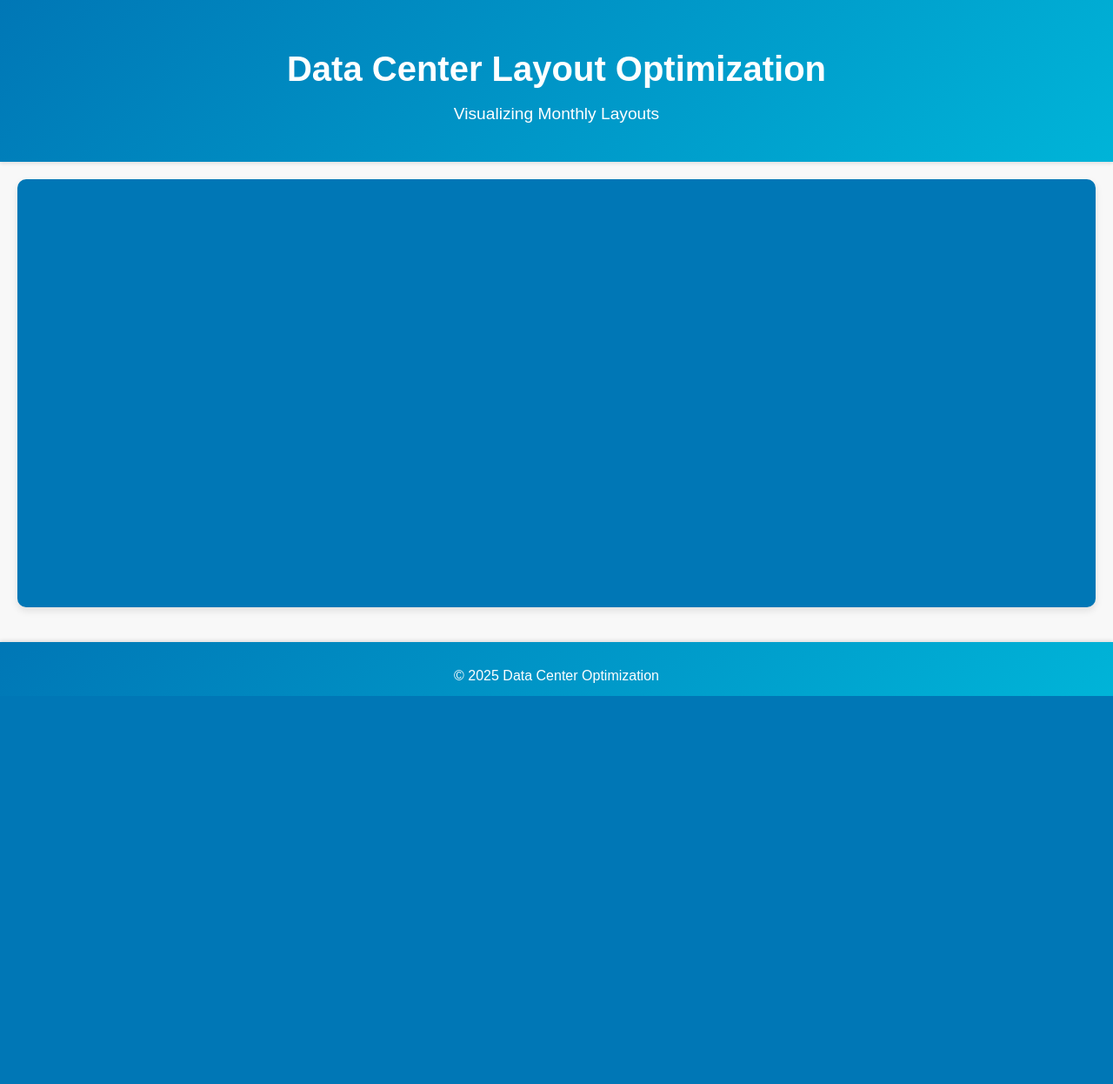
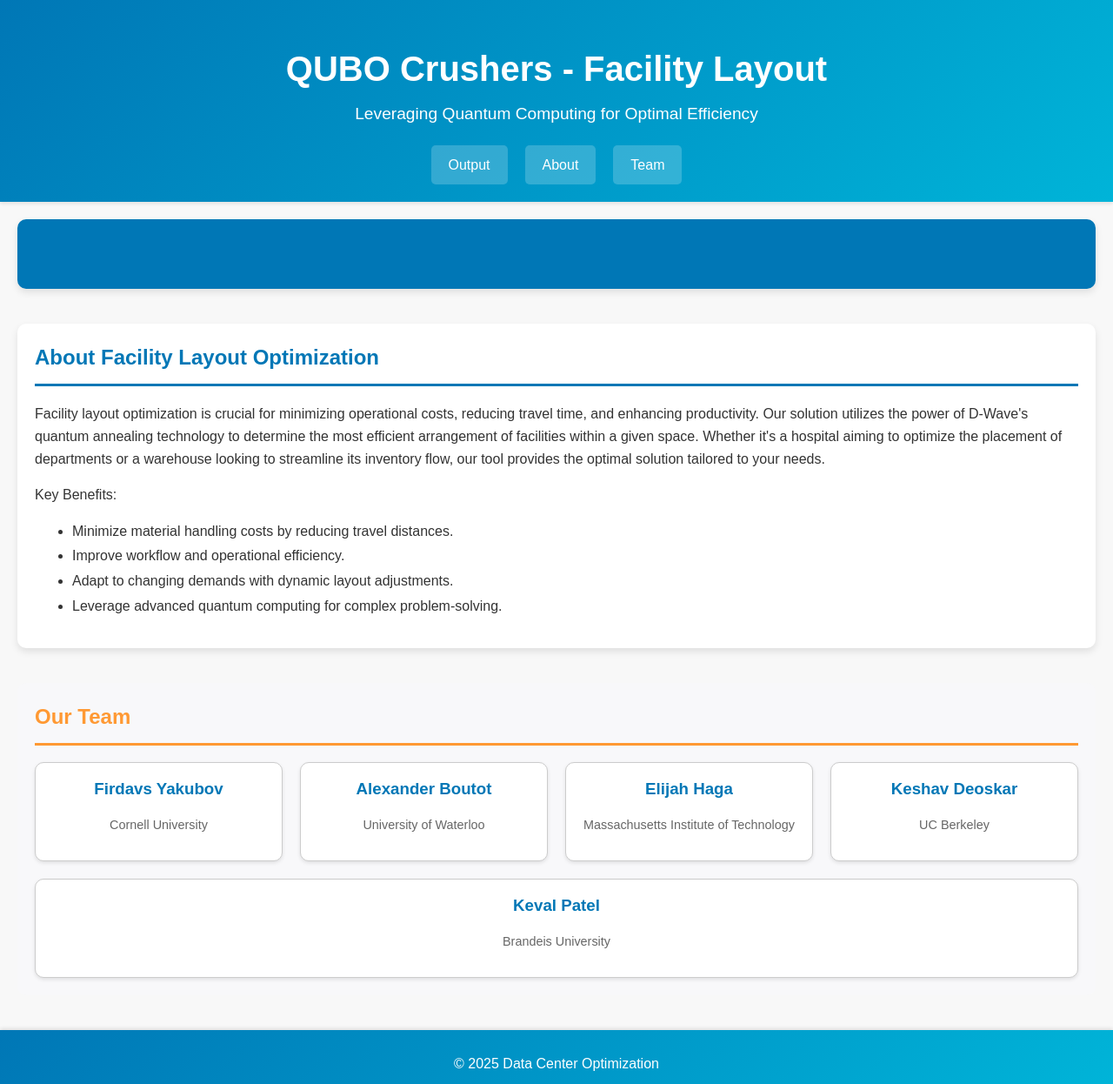
Before and after one commit to kdeoskar/iQuHack-25-QUBO-Crushers, a Python web app: template visualizer/visualizer/templates/visualizer/index.html in a window 1280 px wide. Shown: the whole page at 87% size. Before the commit the page ends 800 px from the top, so only its background shows below. Run offline with Jinja, Linux system fonts and the light colour scheme; the template is opened without the code that fills it, so the values that code supplies are empty; some libraries are stand-ins or nearby versions.

Commit message:
Tweaking webpage

```diff
--- a/visualizer/visualizer/templates/visualizer/index.html
+++ b/visualizer/visualizer/templates/visualizer/index.html
@@ -14,10 +14,27 @@
             line-height: 1.6;
         }
 
+        .circular-image {
+            width: 200px;       /* Set width */
+            height: 200px;      /* Set height (same as width for a circle) */
+            border-radius: 50%; /* Makes it circular */
+            object-fit: cover;  /* Ensures the image fills the circle */
+            border: 4px solid #0077b6; /* Optional: Add a border */
+        }
+
         .app-container {
             display: flex;
             flex-direction: column;
             min-height: 100vh;
+        }
+
+        .about-section ul {
+            list-style-type: disc;
+            padding-left: 40px;
+        }
+
+        .about-section li{
+            margin: 3px;
         }
 
         .app-header {
@@ -59,12 +76,78 @@
             min-width: 300px;
         }
 
+        .team-section {
+            background-color: #f8f8fa;
+            border: none;
+            box-shadow: none;
+        }
+        .team-section h2{
+            color: #ff9933;
+            border-bottom: 3px solid #ff9933;
+        }
+
+        .team-container {
+            display: flex;
+            flex-wrap: wrap;
+            justify-content: center;
+            gap: 20px;
+        }
+
+        .team-member {
+            background-color: #fff;
+            border: 1px solid #ccc;
+            border-radius: 10px;
+            padding: 15px;
+            text-align: center;
+            box-shadow: 0 2px 4px rgba(0, 0, 0, 0.1);
+            flex: 1 1 250px;
+        }
+
+        .team-member img {
+            width: 120px;
+            height: 120px;
+            border-radius: 50%;
+            object-fit: cover;
+            margin-bottom: 10px;
+        }
+
+        .team-member h3 {
+            margin: 0 0 5px 0;
+            color: #0077b6;
+        }
+
+        .team-member p {
+            font-size: 0.9rem;
+            color: #666;
+        }
+
         h2 {
             color: #0077b6;
             border-bottom: 3px solid #0077b6;
             padding-bottom: 10px;
             margin-top: 0;
         }
+
+        .nav-bar {
+            display: flex;
+            justify-content: center;
+            gap: 20px;
+            margin-top: 20px;
+        }
+
+        .nav-bar a {
+            color: #fff;
+            text-decoration: none;
+            padding: 10px 20px;
+            border-radius: 5px;
+            background-color: rgba(255, 255, 255, 0.2);
+            transition: background-color 0.3s ease;
+        }
+
+        .nav-bar a:hover {
+            background-color: rgba(255, 255, 255, 0.4);
+        }
+
 
         .output-section {
             background-color: #0077b6;
@@ -105,8 +188,13 @@
 <body>
     <div class="app-container">
         <header class="app-header">
-            <h1>Data Center Layout Optimization</h1>
-            <p>Visualizing Monthly Layouts</p>
+            <h1>QUBO Crushers - Facility Layout</h1>
+            <p>Leveraging Quantum Computing for Optimal Efficiency</p>
+            <nav class="nav-bar">
+                <a href="#output-section">Output</a>
+                <a href="#about-section">About</a>
+                <a href="#team-section">Team</a>
+            </nav>
         </header>
 
         <main class="main-content">
@@ -119,6 +207,45 @@
                     {% endfor %}
                 </div>
             </section>
+
+            <section class="about-section" id="about-section">
+                <h2>About Facility Layout Optimization</h2>
+                <p>Facility layout optimization is crucial for minimizing operational costs, reducing travel time, and enhancing productivity. Our solution utilizes the power of D-Wave's quantum annealing technology to determine the most efficient arrangement of facilities within a given space. Whether it's a hospital aiming to optimize the placement of departments or a warehouse looking to streamline its inventory flow, our tool provides the optimal solution tailored to your needs.</p>
+                <p>Key Benefits:</p>
+                <ul>
+                    <li>Minimize material handling costs by reducing travel distances.</li>
+                    <li>Improve workflow and operational efficiency.</li>
+                    <li>Adapt to changing demands with dynamic layout adjustments.</li>
+                    <li>Leverage advanced quantum computing for complex problem-solving.</li>
+                </ul>
+            </section>
+
+            <section class="team-section" id="team-section">
+                <h2>Our Team</h2>
+                <div class="team-container">
+
+                    <div class="team-member">
+                        <h3>Firdavs Yakubov</h3>
+                        <p>Cornell University</p>
+                    </div>
+                    <div class="team-member">
+                        <h3>Alexander Boutot</h3>
+                        <p>University of Waterloo</p>
+                    </div>
+                    <div class="team-member">
+                        <h3>Elijah Haga</h3>
+                        <p>Massachusetts Institute of Technology</p>
+                    </div>
+                    <div class="team-member">
+                        <h3>Keshav Deoskar</h3>
+                        <p>UC Berkeley</p>
+                    </div>
+                    <div class="team-member">
+                        <h3>Keval Patel</h3>
+                        <p>Brandeis University</p>
+                    </div>
+                </div>
+            </section>
         </main>
 
         <footer class="footer">
```
Also changed, not shown: visualizer/visualizer/templates/visualizer/static/assets/images/Alex.jpg (renamed from static/assets/images/Alex.jpg), visualizer/visualizer/templates/visualizer/static/assets/images/Alex.webp (renamed from static/assets/images/Alex.webp), visualizer/visualizer/templates/visualizer/static/assets/images/Elijah.jpg (renamed from static/assets/images/Elijah.jpg), visualizer/visualizer/templates/visualizer/static/assets/images/Elijah.webp (renamed from static/assets/images/Elijah.webp), visualizer/visualizer/templates/visualizer/static/assets/images/Firdavs.jpg (renamed from static/assets/images/Firdavs.jpg), visualizer/visualizer/templates/visualizer/static/assets/images/Keshav.jpg (renamed from static/assets/images/Keshav.jpg), visualizer/visualizer/templates/visualizer/static/assets/images/Keshav.webp (renamed from static/assets/images/Keshav.webp), visualizer/visualizer/templates/visualizer/static/assets/images/Keval.jpg (renamed from static/assets/images/Keval.jpg), visualizer/visualizer/templates/visualizer/static/assets/images/Keval.webp (renamed from static/assets/images/Keval.webp).
